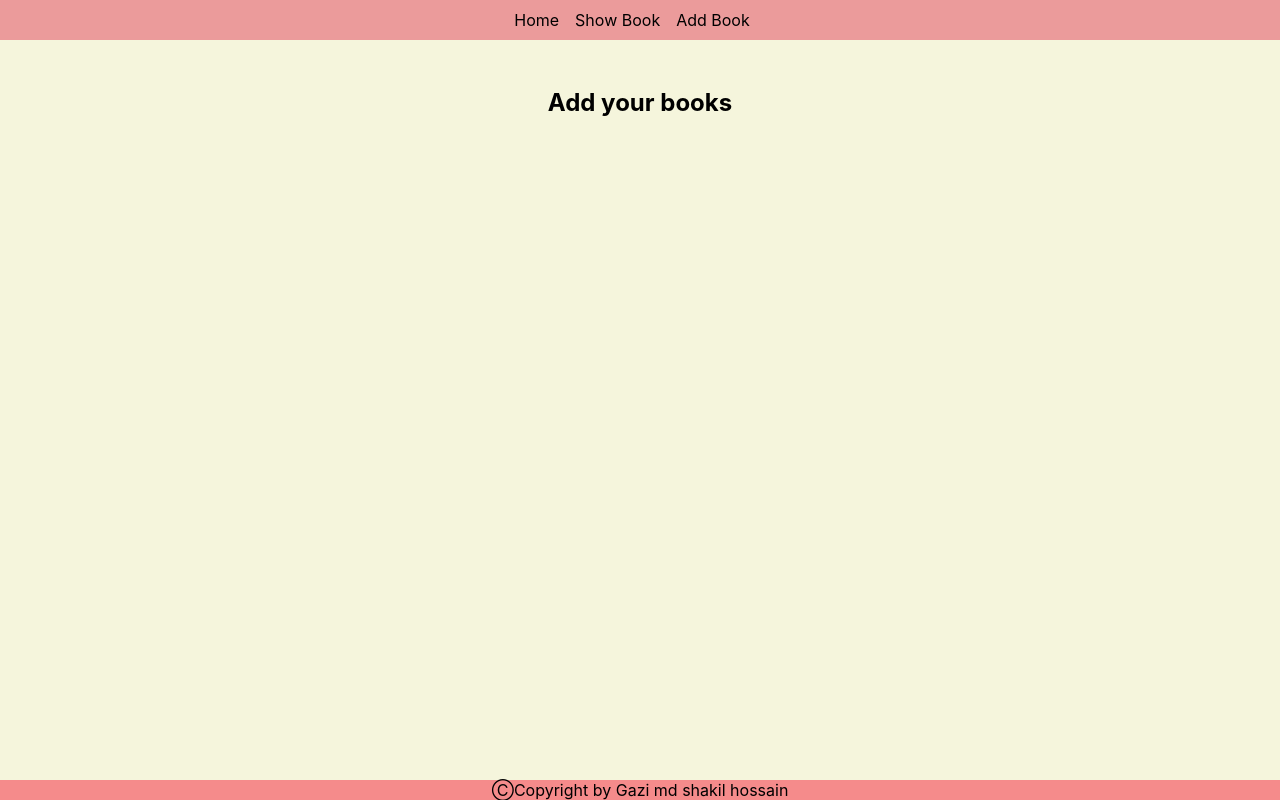
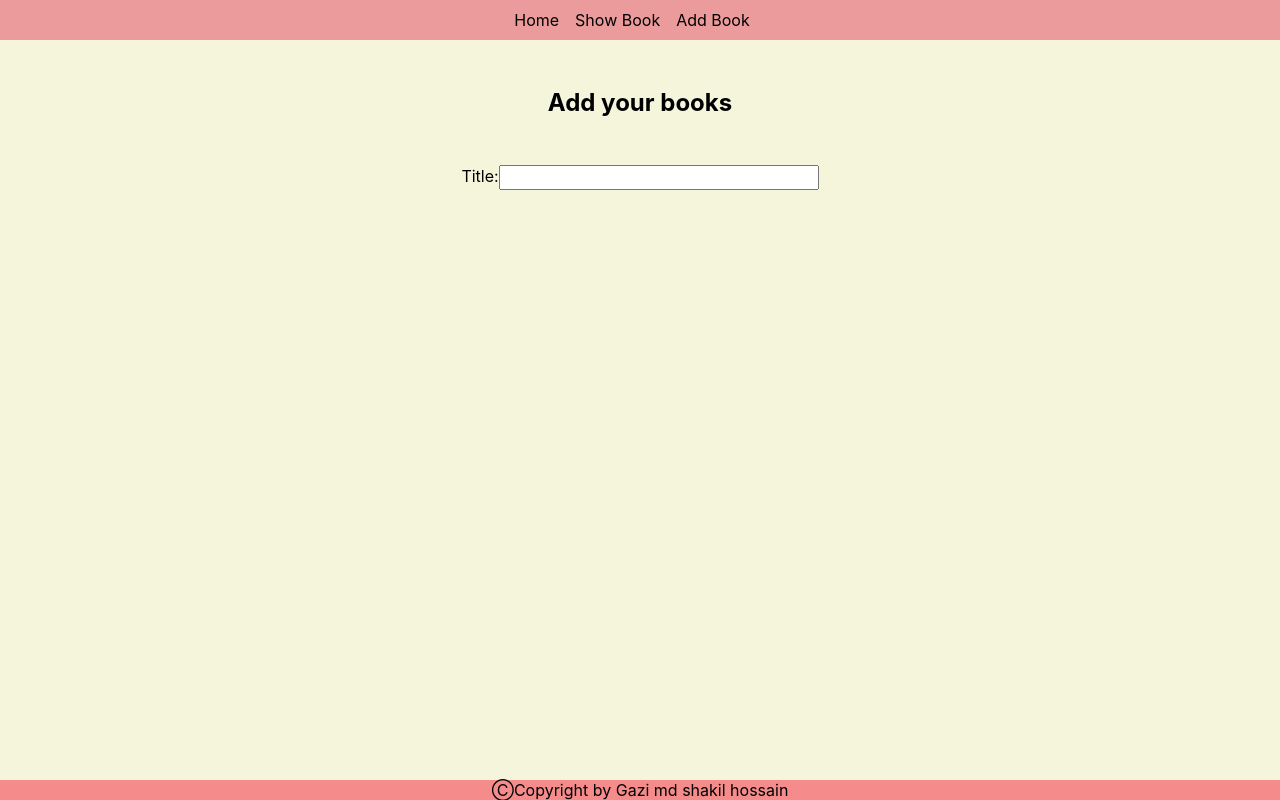
Before and after one commit to ShakiLhossain900/react-CRUD-app-using-redux-toolkit, a React (Create React App) app: page /add-book in a window 1280 px wide. Built offline with nearby package versions, Linux system fonts and the light colour scheme.

Commit message:
adding the form

```diff
--- a/src/features/books/AddBooks.jsx
+++ b/src/features/books/AddBooks.jsx
@@ -1,14 +1,25 @@
-import React from 'react';
+import React, { useState } from "react";
 
 const AddBooks = () => {
-    return (
+  const [title, setTitle] = useState();
+  return (
+    <div>
+      <h2>Add your books</h2>
+      <form>
         <div>
-            <h2>Add your books</h2>
-            <form>
-
-            </form>
+          <label htmlFor="title">Title:</label>
+          <input
+            type="text"
+            id="title"
+            name="title"
+            value={title}
+            onChange={(e) => setTitle(e.target.value)}
+            required
+          />
         </div>
-    );
+      </form>
+    </div>
+  );
 };
 
 export default AddBooks;
```
